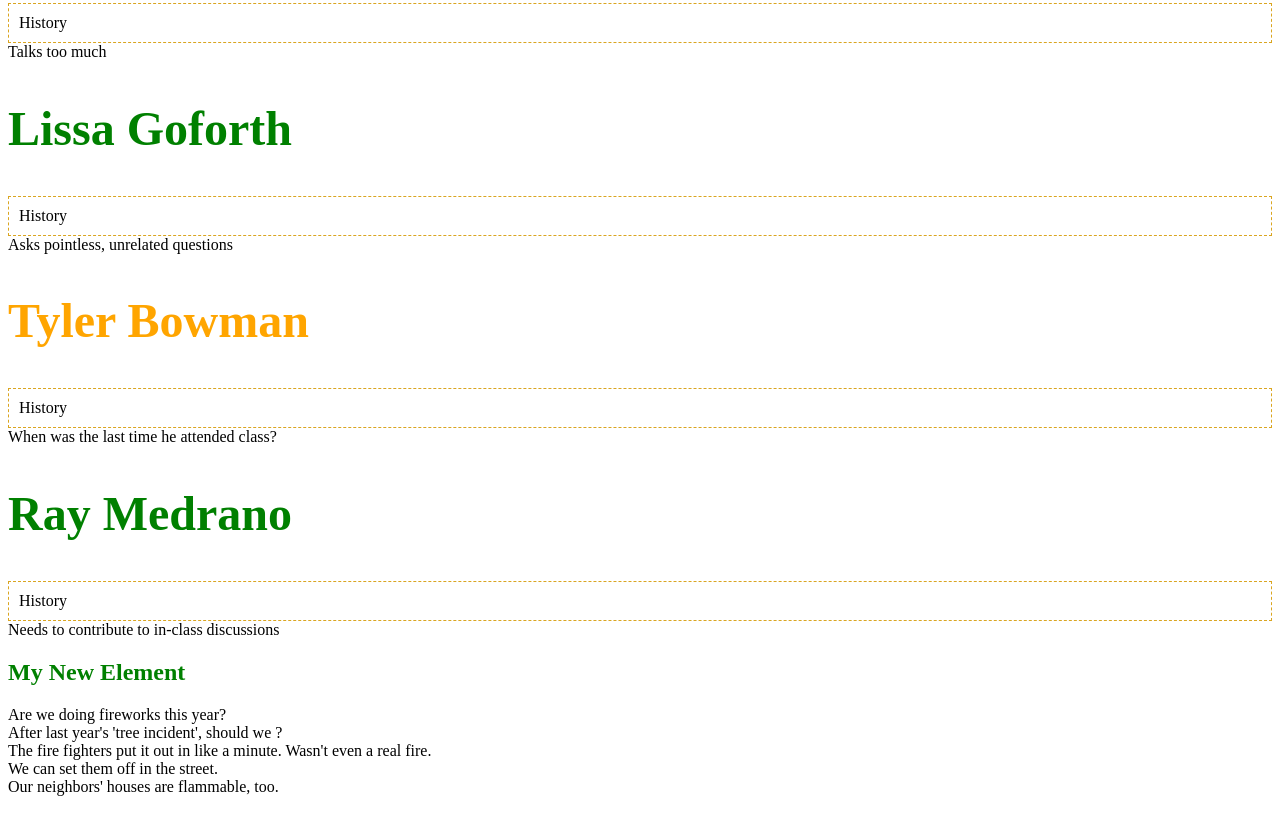
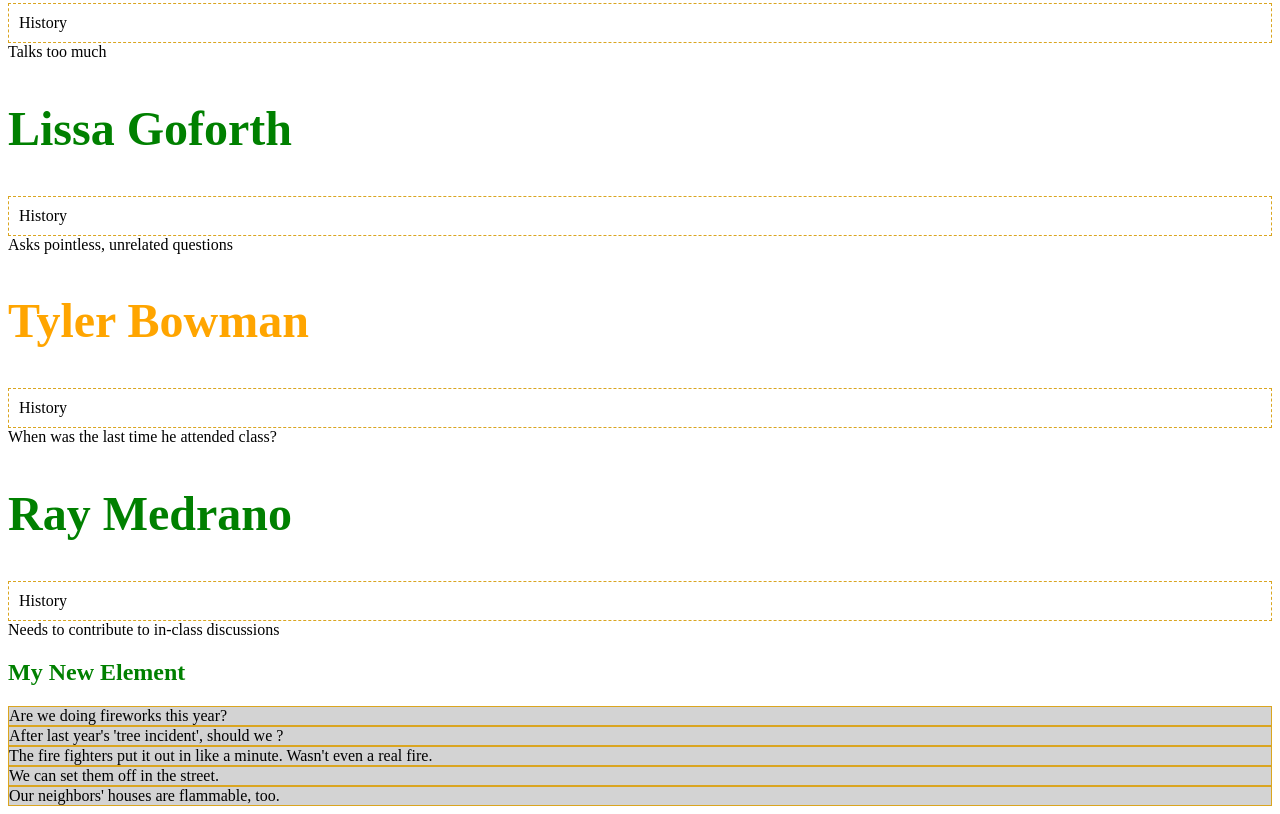
Before and after one commit to snyderjd/creating-components, a plain HTML site: page index.html in a window 1280 px wide. Shown: the part 1681-2495 px from the top of the page. Drawn offline with Linux system fonts and the light colour scheme.

Commit message:
Added message container with 5 messages using createElement

```diff
--- a/src/components.js
+++ b/src/components.js
@@ -139,11 +139,7 @@ const msgSection3 = document.createElement('section');
 const msgSection4 = document.createElement('section');
 const msgSection5 = document.createElement('section');
 
-msgSection1.className = 'message';
-msgSection2.className = 'message';
-msgSection3.className = 'message';
-msgSection4.className = 'message';
-msgSection5.className = 'message';
+const messageSections = [msgSection1, msgSection2, msgSection3, msgSection4, msgSection5];
 
 msgSection1.textContent = 'Are we doing fireworks this year?';
 msgSection2.textContent = "After last year's 'tree incident', should we ?";
@@ -151,8 +147,7 @@ msgSection3.textContent = "The fire fighters put it out in like a minute. Wasn't
 msgSection4.textContent = "We can set them off in the street.";
 msgSection5.textContent = "Our neighbors' houses are flammable, too.";
 
-messageContainer.appendChild(msgSection1);
-messageContainer.appendChild(msgSection2);
-messageContainer.appendChild(msgSection3);
-messageContainer.appendChild(msgSection4);
-messageContainer.appendChild(msgSection5);
+messageSections.forEach(message => {
+    message.className = 'message';
+    messageContainer.appendChild(message);
+});
--- a/styles.css
+++ b/styles.css
@@ -32,3 +32,8 @@
 .failing {
     color: orange;
 }
+
+.message {
+    border: 1px solid goldenrod;
+    background-color: lightgray;
+}
```
